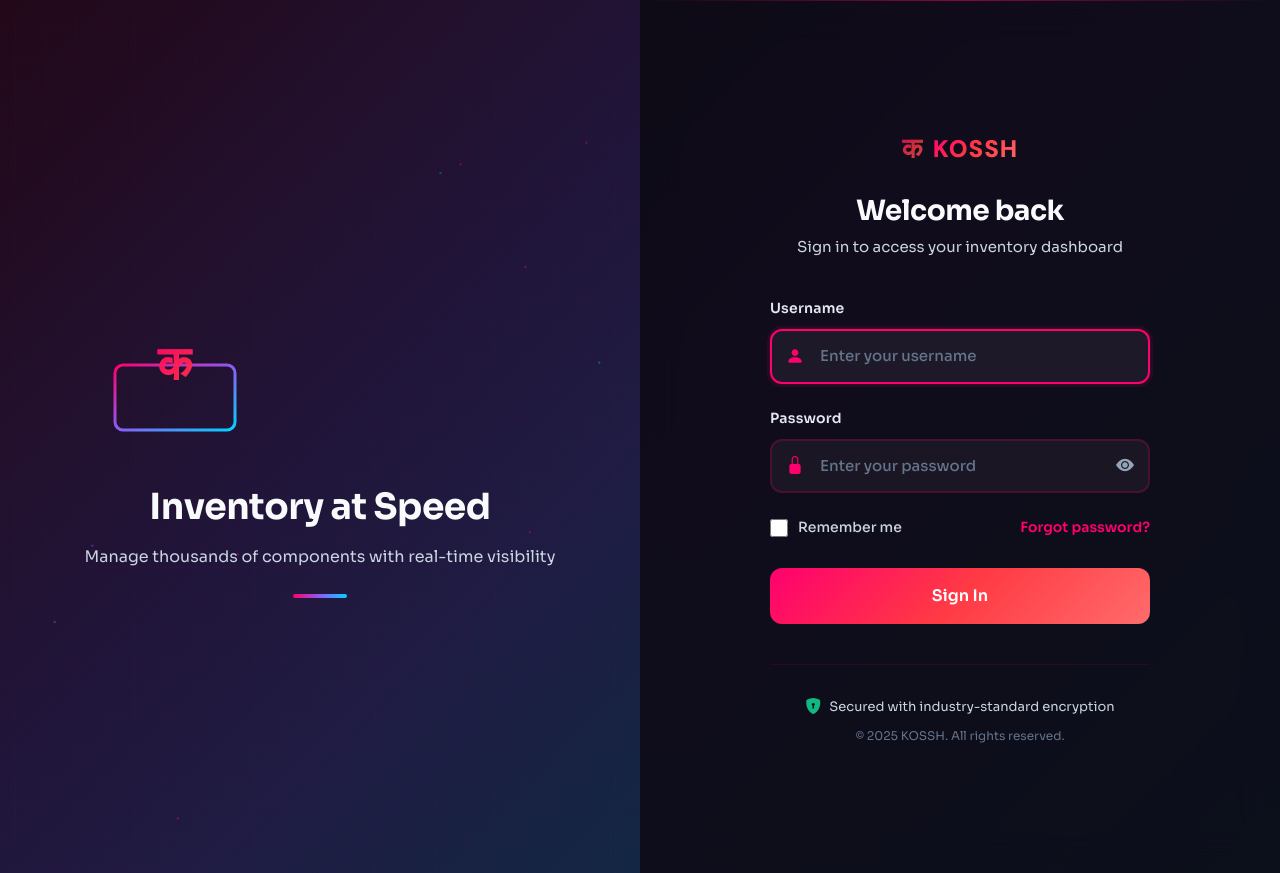
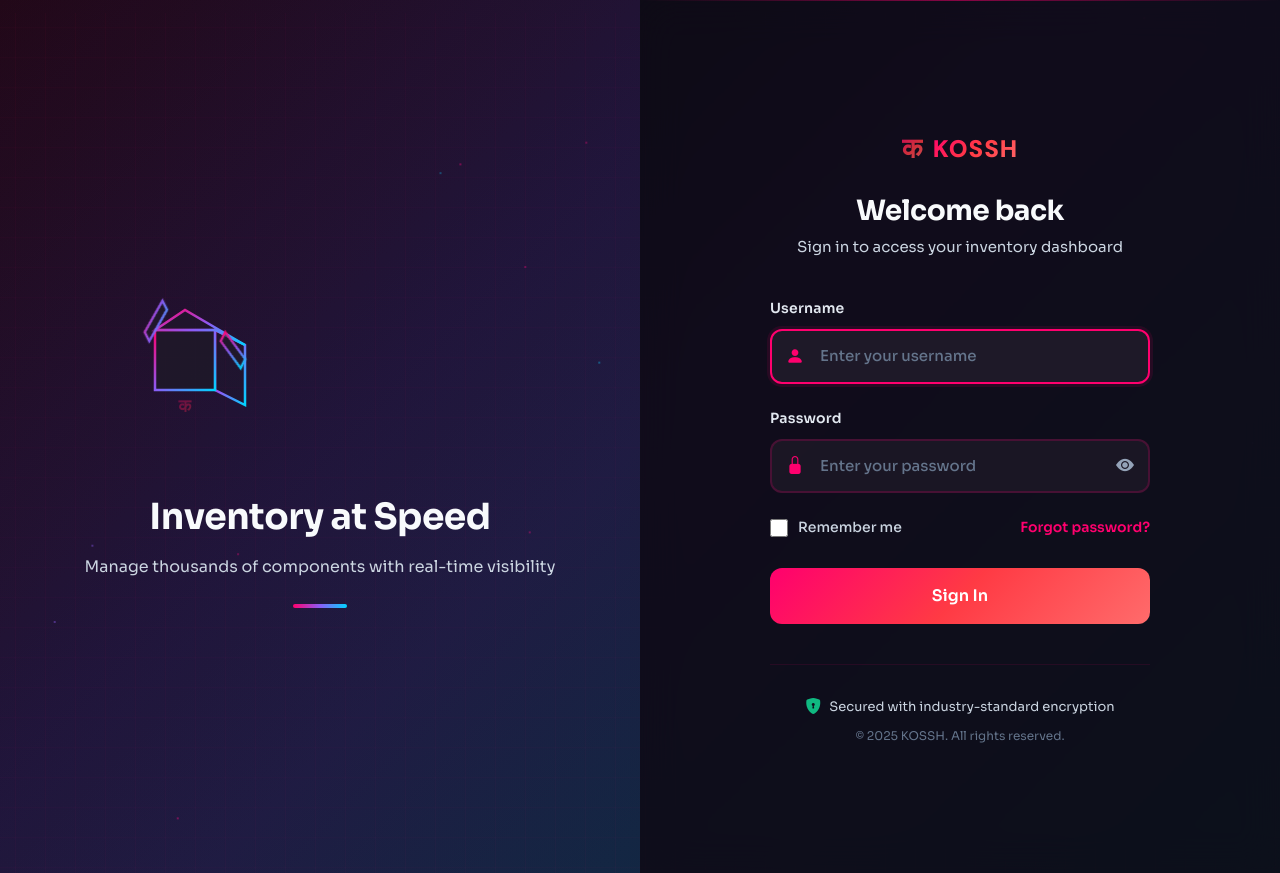
Before and after one commit to Nav228/KOSSH, a Flask app: page /login in a window 1280 px wide. Run offline with Flask 3, Linux system fonts and the light colour scheme; some libraries are stand-ins or nearby versions.

Commit message:
Redesign with isometric 3D box animation - Option B
- Proper isometric perspective showing 3 box faces (front, top, right side)
- Creates authentic 3D depth and premium visual
- Top flaps swing dramatically outward (left and right)
- Logo (क) drops into box with scale and fade animations
- Smooth 4.5 second animation loop
- Much more visually impressive and professional
- Multi-color gradient outline (red → purple → cyan)
- Better represents inventory opening/packing workflow

Co-Authored-By: Claude Opus 4.7 <noreply@anthropic.com>

```diff
--- a/templates/login.html
+++ b/templates/login.html
@@ -120,53 +120,78 @@
             text-align: center;
         }
 
-        /* ===== ANIMATED BOX LOGO ===== */
+        /* ===== ANIMATED ISOMETRIC BOX ===== */
         .visual-icon {
             position: relative;
-            width: 180px;
-            height: 180px;
+            width: 200px;
+            height: 200px;
             margin-bottom: 30px;
             display: flex;
             align-items: center;
             justify-content: center;
+            perspective: 1000px;
         }
 
-        /* SVG Box container */
         .box-container {
             position: absolute;
             width: 100%;
             height: 100%;
+            transform-style: preserve-3d;
         }
 
-        /* Box lines - stroke animation */
-        .box-line {
+        /* Isometric box base (front face) */
+        .box-front {
+            fill: rgba(30, 25, 40, 0.8);
             stroke: url(#gradientStroke);
-            stroke-width: 3;
-            fill: none;
-            stroke-linecap: round;
-            stroke-linejoin: round;
+            stroke-width: 2.5;
         }
 
-        /* Left flap - opens outward */
-        .box-flap-left {
-            transform-origin: 30px 50px;
-            animation: flapLeftOpen 4s ease-in-out infinite;
+        /* Isometric top face */
+        .box-top {
+            fill: rgba(30, 25, 40, 0.5);
+            stroke: url(#gradientStroke);
+            stroke-width: 2.5;
         }
 
-        @keyframes flapLeftOpen {
+        /* Isometric right face */
+        .box-right {
+            fill: rgba(30, 25, 40, 0.3);
+            stroke: url(#gradientStroke);
+            stroke-width: 2.5;
+        }
+
+        /* Left flap */
+        .flap-left {
+            fill: rgba(30, 25, 40, 0.7);
+            stroke: url(#gradientStroke);
+            stroke-width: 2.5;
+            transform-origin: 85px 60px;
+            animation: flapOpenLeft 4.5s ease-in-out infinite;
+        }
+
+        /* Right flap */
+        .flap-right {
+            fill: rgba(30, 25, 40, 0.7);
+            stroke: url(#gradientStroke);
+            stroke-width: 2.5;
+            transform-origin: 115px 60px;
+            animation: flapOpenRight 4.5s ease-in-out infinite;
+        }
+
+        @keyframes flapOpenLeft {
             0% {
                 transform: rotateZ(0deg);
                 opacity: 1;
             }
-            20% {
-                transform: rotateZ(-90deg);
-                opacity: 0.7;
+            15% {
+                transform: rotateZ(-75deg) translateX(-30px);
+                opacity: 0.8;
             }
-            40% {
-                transform: rotateZ(-90deg);
-                opacity: 0.7;
+            35% {
+                transform: rotateZ(-75deg) translateX(-30px);
+                opacity: 0.8;
             }
-            60% {
+            55% {
                 transform: rotateZ(0deg);
                 opacity: 1;
             }
@@ -176,26 +201,20 @@
             }
         }
 
-        /* Right flap - opens outward */
-        .box-flap-right {
-            transform-origin: 150px 50px;
-            animation: flapRightOpen 4s ease-in-out infinite;
-        }
-
-        @keyframes flapRightOpen {
+        @keyframes flapOpenRight {
             0% {
                 transform: rotateZ(0deg);
                 opacity: 1;
             }
-            20% {
-                transform: rotateZ(90deg);
-                opacity: 0.7;
+            15% {
+                transform: rotateZ(75deg) translateX(30px);
+                opacity: 0.8;
             }
-            40% {
-                transform: rotateZ(90deg);
-                opacity: 0.7;
+            35% {
+                transform: rotateZ(75deg) translateX(30px);
+                opacity: 0.8;
             }
-            60% {
+            55% {
                 transform: rotateZ(0deg);
                 opacity: 1;
             }
@@ -205,42 +224,47 @@
             }
         }
 
-        /* Logo inside box */
+        /* Logo that goes into box */
         .logo-inside-box {
             position: absolute;
             top: 50%;
             left: 50%;
-            transform: translate(-50%, -50%) scale(0.8);
-            font-size: 60px;
+            transform: translate(-50%, -50%) scale(0);
+            font-size: 55px;
             font-weight: 900;
             background: linear-gradient(135deg, #ff006e, #ff3a44);
             -webkit-background-clip: text;
             -webkit-text-fill-color: transparent;
             background-clip: text;
-            animation: itemInsideBox 4s ease-in-out infinite;
-            z-index: 10;
+            animation: dropIntoBox 4.5s ease-in-out infinite;
+            z-index: 20;
+            pointer-events: none;
         }
 
-        @keyframes itemInsideBox {
+        @keyframes dropIntoBox {
             0% {
                 opacity: 0;
-                transform: translate(-50%, -50%) scale(0.4) translateY(-40px);
+                transform: translate(-50%, -60%) scale(0.3);
             }
-            20% {
+            15% {
                 opacity: 1;
-                transform: translate(-50%, -50%) scale(0.8) translateY(0px);
+                transform: translate(-50%, -60%) scale(1);
             }
-            40% {
+            25% {
                 opacity: 1;
-                transform: translate(-50%, -50%) scale(0.75) translateY(0px);
+                transform: translate(-50%, -20%) scale(0.95);
             }
-            60% {
+            35% {
                 opacity: 1;
-                transform: translate(-50%, -50%) scale(0.8) translateY(0px);
+                transform: translate(-50%, 0%) scale(0.9);
+            }
+            55% {
+                opacity: 0;
+                transform: translate(-50%, 0%) scale(0);
             }
             100% {
                 opacity: 0;
-                transform: translate(-50%, -50%) scale(0.4) translateY(-40px);
+                transform: translate(-50%, -60%) scale(0.3);
             }
         }
 
@@ -648,7 +672,7 @@
         <div class="login-visual">
             <div class="visual-content">
                 <div class="visual-icon">
-                    <svg viewBox="0 0 180 180" class="box-container">
+                    <svg viewBox="0 0 200 200" class="box-container">
                         <defs>
                             <linearGradient id="gradientStroke" x1="0%" y1="0%" x2="100%" y2="100%">
                                 <stop offset="0%" style="stop-color:#ff006e;stop-opacity:1" />
@@ -657,37 +681,34 @@
                             </linearGradient>
                         </defs>
 
-                        <!-- Box bottom -->
-                        <rect x="30" y="90" width="120" height="65" rx="8" class="box-line" />
+                        <!-- ISOMETRIC BOX - 3D PERSPECTIVE -->
 
-                        <!-- Box left side -->
-                        <line x1="30" y1="90" x2="30" y2="50" class="box-line" />
+                        <!-- Right side face (dark) -->
+                        <polygon points="130,65 160,80 160,140 130,125" class="box-right" />
 
-                        <!-- Box right side -->
-                        <line x1="150" y1="90" x2="150" y2="50" class="box-line" />
+                        <!-- Front face (medium) -->
+                        <polygon points="70,65 130,65 130,125 70,125" class="box-front" />
 
-                        <!-- Box back -->
-                        <line x1="30" y1="50" x2="150" y2="50" class="box-line" />
+                        <!-- Top face (light) -->
+                        <polygon points="70,65 100,45 160,80 130,65" class="box-top" />
 
-                        <!-- Left flap (animated) -->
-                        <g class="box-flap-left">
-                            <line x1="30" y1="50" x2="30" y2="30" class="box-line" />
-                            <line x1="30" y1="30" x2="90" y2="30" class="box-line" />
-                            <line x1="90" y1="30" x2="90" y2="50" class="box-line" />
-                        </g>
+                        <!-- Left flap (animated) - swings left -->
+                        <polygon points="70,65 100,45 100,35 70,55" class="flap-left" />
 
-                        <!-- Right flap (animated) -->
-                        <g class="box-flap-right">
-                            <line x1="150" y1="50" x2="150" y2="30" class="box-line" />
-                            <line x1="150" y1="30" x2="90" y2="30" class="box-line" />
-                            <line x1="90" y1="30" x2="90" y2="50" class="box-line" />
-                        </g>
+                        <!-- Right flap (animated) - swings right -->
+                        <polygon points="130,65 160,80 160,70 130,55" class="flap-right" />
 
-                        <!-- Front bottom line -->
-                        <line x1="30" y1="90" x2="150" y2="90" class="box-line" />
+                        <!-- Box top edge -->
+                        <line x1="70" y1="65" x2="130" y2="65" stroke="url(#gradientStroke)" stroke-width="2.5" opacity="0.6" />
+
+                        <!-- Box left edge -->
+                        <line x1="70" y1="65" x2="70" y2="125" stroke="url(#gradientStroke)" stroke-width="2.5" opacity="0.6" />
+
+                        <!-- Box bottom edge -->
+                        <line x1="70" y1="125" x2="130" y2="125" stroke="url(#gradientStroke)" stroke-width="2.5" opacity="0.6" />
                     </svg>
 
-                    <!-- Logo inside box -->
+                    <!-- Devanagari logo that drops into box -->
                     <div class="logo-inside-box">क</div>
                 </div>
 
```
